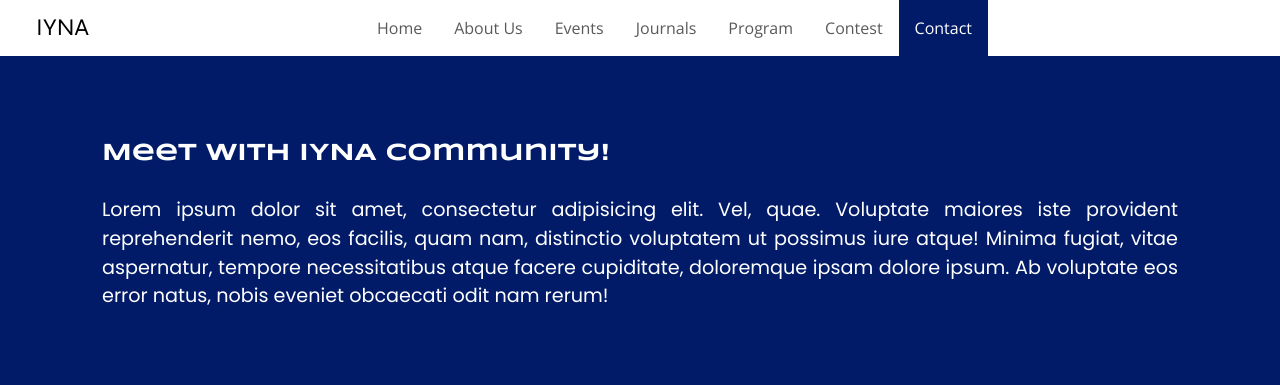
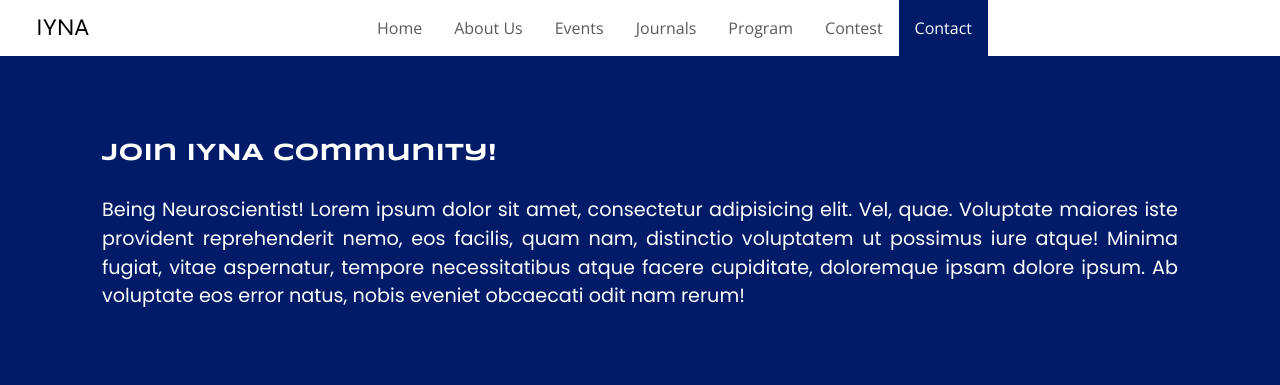
Before and after one commit to Glory-Dev/iyna-gharbiya-chapter, a website: page stage/contact.html in a window 1280 px wide. Shown: the top 385 px of the page. Drawn offline with nearby package versions, Linux system fonts and the light colour scheme; files whose address does not match are found by name.

Commit message:
Update contact.html

```diff
--- a/stage/contact.html
+++ b/stage/contact.html
@@ -75,8 +75,10 @@
       <div class="row">
         <div class="col">
           <div class="text" data-aos="fade-down" data-aos-duration="1200">
-            <h2 class="heading lh-base mb-4 ff-syncopate">Meet With IYNA Community!</h2>
-            <p>Lorem ipsum dolor sit amet, consectetur adipisicing elit. Vel, quae. Voluptate maiores iste provident
+            <h2 class="heading lh-base mb-4 ff-syncopate">Join IYNA Community!</h2>
+            <p>
+              Being Neuroscientist!
+              Lorem ipsum dolor sit amet, consectetur adipisicing elit. Vel, quae. Voluptate maiores iste provident
               reprehenderit nemo, eos facilis, quam nam, distinctio voluptatem ut possimus iure atque! Minima fugiat,
               vitae aspernatur, tempore necessitatibus atque facere cupiditate, doloremque ipsam dolore ipsum. Ab
               voluptate eos error natus, nobis eveniet obcaecati odit nam rerum!</p>
```
